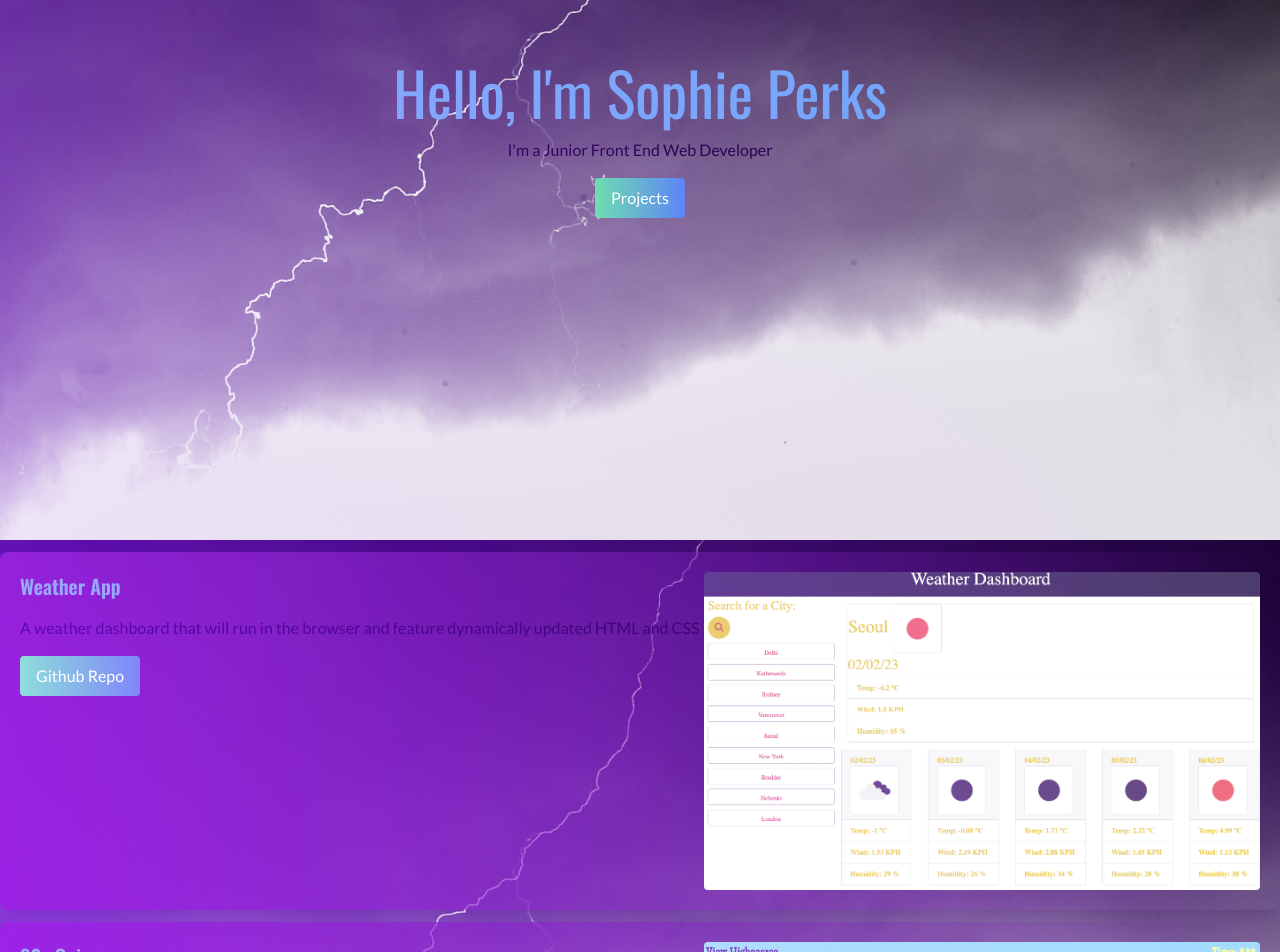
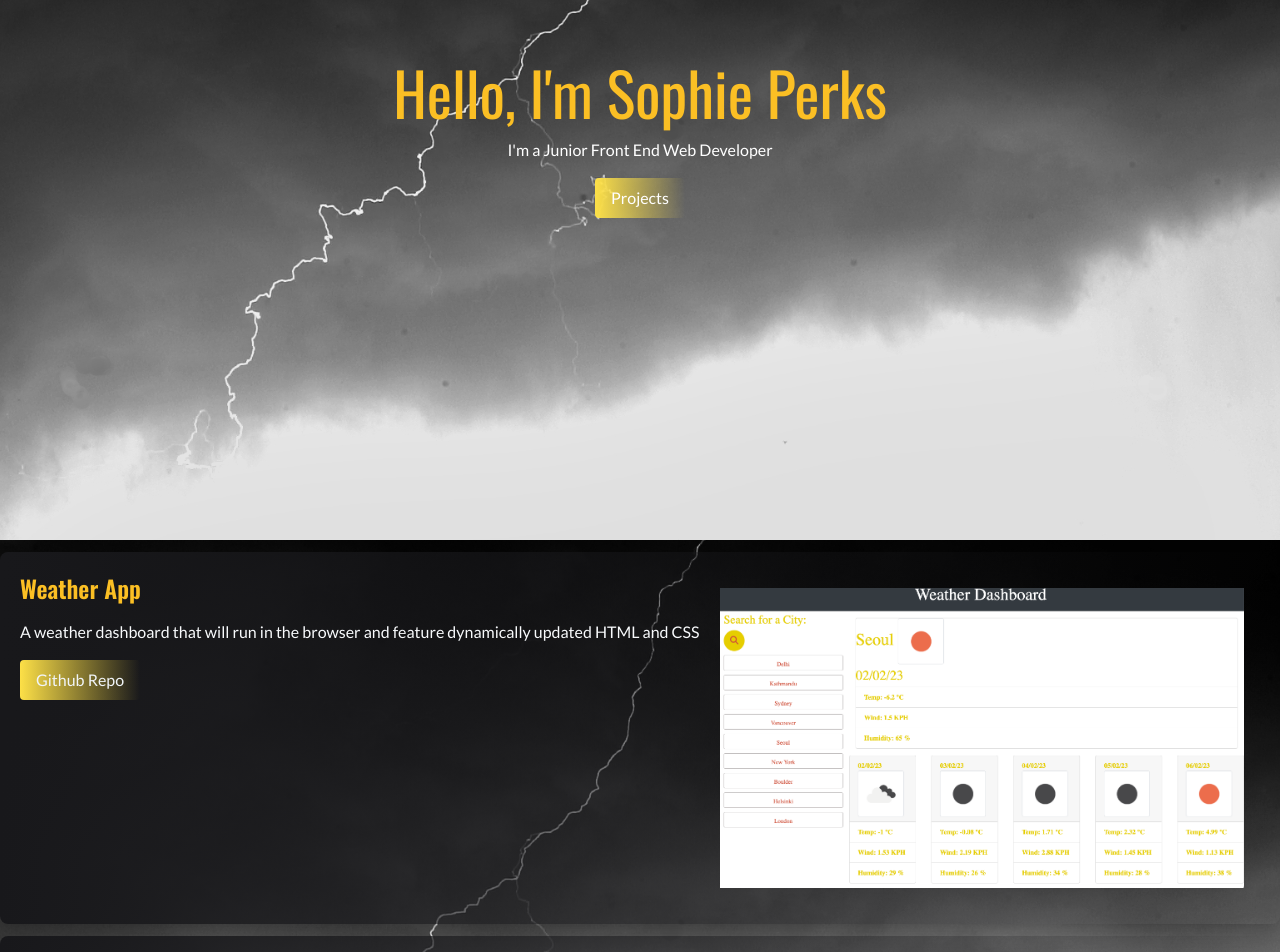
Before and after one commit to Sophie-Senge/react-tailwind-profile, a React (Create React App) app: page / in a window 1280 px wide. Shown: the part 260-1212 px from the top of the page. Built offline with nearby package versions, Linux system fonts and the light colour scheme.

Commit message:
cleaned up code for navbar

```diff
--- a/src/App.js
+++ b/src/App.js
@@ -1,6 +1,6 @@
 import React from 'react';
 // import { BrowserRouter as Router, Route, Routes } from 'react-router-dom';
-import NavBar from './components/NavBar';
+import NavBar from './components/NavBar/NavBar';
 import Home from './components/pages/Home';
 // import Skills from './components/Skills/Skills';
 // import ProjectsGallery from './components/ProjectGallery/ProjectsGallery';
--- a/src/components/Header.js
+++ b/src/components/Header.js
@@ -2,12 +2,12 @@ import React from "react";
 import Button from "./Button";
 
 function Header() {
-  const buttonStuff = {className: "bg-gradient-to-r from-green-400 to-blue-500 hover:from-pink-500 hover:to-yellow-500 text-white py-2 px-4 rounded",
+  const buttonStuff = {className: "bg-gradient-to-r from-yellow-300 to-transparent-500 hover:from-pink-500 hover:to-yellow-500 text-white py-2 px-4 rounded",
   content: "Projects"}
   return (
     <div className="header max-h-screen h-screen flex flex-col mx-auto items-center justify-center px-4">
-      <h1 className="text-6xl text-blue-400 font-headings">Hello, I'm Sophie Perks</h1>
-      <p className="py-4">
+      <h1 className="text-6xl text-amber-400 font-headings">Hello, I'm Sophie Perks</h1>
+      <p className="py-4 text-white">
         I'm a Junior Front End Web Developer
       </p>
       <Button props={buttonStuff}/>
--- a/src/components/NavBar.js
+++ b/src/components/NavBar/NavBar.js
@@ -1,44 +1,24 @@
 import React, { useState } from 'react';
 // import { NavLink } from 'react-router-dom';
 import { FaBars, FaTimes } from 'react-icons/fa';
+import navLinks from './linksdata';
 
 
 function NavBar() {
   const [nav, setNav] = useState(false);
   const signature = "*SP";
-  const links = [
-    {
-      id: 1,
-      link: 'home'
-    },
-    {
-      id: 2,
-      link: 'projects'
-    },
-    {
-      id: 3,
-      link: 'about'
-    },
-    {
-      id: 4,
-      link: 'contact'
-    },
-    {
-      id: 5,
-      link: 'resume'
-    },
 
-  ];
+
   return (
     <div className='flex justify-between items-center w-full h-20 px-4 text-white bg-black backdrop-filter backdrop-blur-lg bg-opacity-30 fixed'>
       <div>
-        <h1 className='text-5xl font-road ml-2'>{signature}</h1>
+        <h1 className='text-5xl font-road ml-2 text-yellow-300'>{signature}</h1>
       </div>
 
       <ul className='hidden md:flex'>
-        {links.map(({ id, link }) => (
+        {navLinks.map(({ id, name }) => (
           <li key={id} className='px-4 cursor-pointer capitalize font-medium hover:scale-105 duration-200'>
-            {link}
+            {name}
           </li>
 
 
@@ -54,7 +34,7 @@ function NavBar() {
 
       {nav && (
         <ul className="flex flex-col justify-center items-center absolute top-0 left-0 w-full h-screen bg-gradient-to-b from-black to-gray-800 text-gray-500">
-          {links.map(({ id, link }) => (
+          {navLinks.map(({ id, link }) => (
             <li key={id}
               className="px-4 cursor-pointer capitalize py-6 text-4xl">
               {link}
--- /dev/null
+++ b/src/components/NavBar/linksdata.js
@@ -0,0 +1,24 @@
+const navLinks = [
+  {
+    id: 1,
+    name: 'home'
+  },
+  {
+    id: 2,
+    name: 'projects'
+  },
+  {
+    id: 3,
+    name: 'about'
+  },
+  {
+    id: 4,
+    name: 'contact'
+  },
+  {
+    id: 5,
+    name: 'resume'
+  },
+]
+
+export default navLinks
--- a/src/components/ProjectGallery/ProjectsGallery.jsx
+++ b/src/components/ProjectGallery/ProjectsGallery.jsx
@@ -8,19 +8,19 @@ function ProjectsGallery() {
         projects.map((project, i) => {
           // const buttonStuff = {className: "bg-gradient-to-r from-green-400 to-blue-500 hover:from-pink-500 hover:to-yellow-500 text-white py-2 px-4 rounded",
           // content: "Live Link"}
-          const buttonStuff2 = {className: "bg-gradient-to-r from-green-400 to-blue-500 hover:from-pink-500 hover:to-yellow-500 text-white py-2 px-4 rounded",
+          const buttonStuff2 = {className: "bg-gradient-to-r from-yellow-300 to-transparent-500 hover:from-pink-500 hover:to-yellow-500 text-slate-100 py-2 px-4 rounded",
           content: "Github Repo"}
           return (
             <div key={i}>
-              <div className="container flex flex-row my-3 rounded-lg shadow-xl bg-gradient-to-r from-purple-900 to-transparent p-5">
+              <div className="container flex flex-row my-3 rounded-lg shadow-xl bg-gradient-to-r from-zinc-900 to-transparent p-5">
                 <div className="flex-auto w-64">
-                   <h5 className="font-bold text-xl text-blue-400 font-headings">{project.name}</h5>
-                    <p className="py-4">{project.description}</p>
+                   <h5 className="font-bold text-2xl text-amber-400 font-headings">{project.name}</h5>
+                    <p className="py-4 text-slate-50">{project.description}</p>
 
                     <a href={project.githubLink}><Button props={buttonStuff2}/></a>
                 </div>
                 <div className="flex-auto w-32">
-                <a href={project.deployedLink}> <img className="h-30 w-30 transition duration-500 hover:scale-110 rounded cursor-pointer" src={project.image} alt={project.name} /> </a>
+                <a href={project.deployedLink}> <img className="h-30 w-30 transition duration-500 hover:scale-110 rounded cursor-pointer p-4" src={project.image} alt={project.name} /> </a>
 
                   </div>
 
--- a/src/components/Skills/skillsData.js
+++ b/src/components/Skills/skillsData.js
@@ -10,11 +10,13 @@ const skills = [
   },
   { "id": 3,
     "skill": "Javascript",
-    "icon": ""
+    "icon": "DiJavascript"
   },
   { "id": 4,
     "skill": "Node.js",
     "icon": ""
   },
 
-]
+];
+
+export default skills
--- a/src/components/pages/Home.js
+++ b/src/components/pages/Home.js
@@ -1,18 +1,20 @@
 import React from "react";
 import ProjectsGallery from "../ProjectGallery/ProjectsGallery";
 import Header from "../Header";
-import Button from "../Button";
+import Skills from "../Skills/Skills";
+
 
 
 function Home() {
 
   return (
-    <div name="home" className="bg-gradient-to-tr from-purple-400 to-black-900">
+    <div name="home" className="bg-gradient-to-b from-black-700 to-white-500">
 
     <div className="bg-hero-pattern bg-no-repeat bg-cover bg-center bg-fixed mix-blend-overlay">
       <Header/>
 
       <ProjectsGallery/>
+      <Skills/>
     </div>
 
 
```
